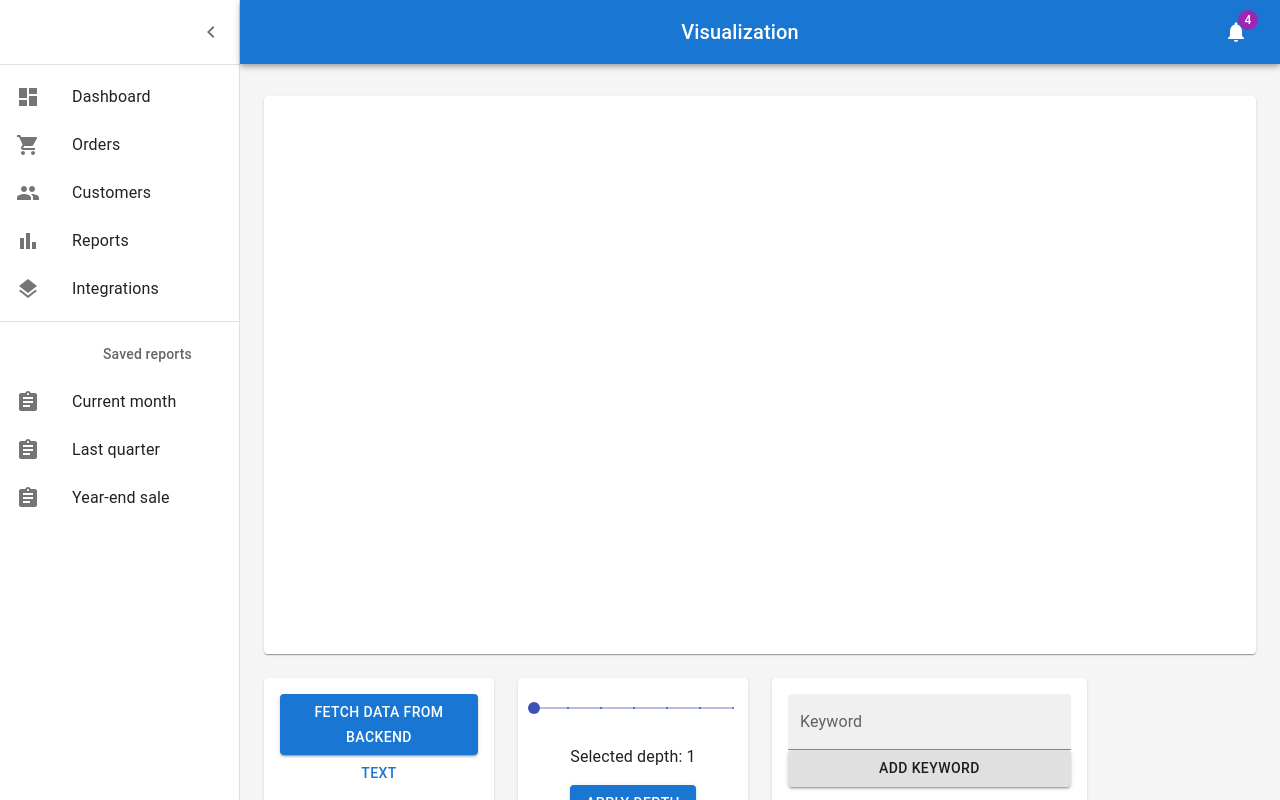
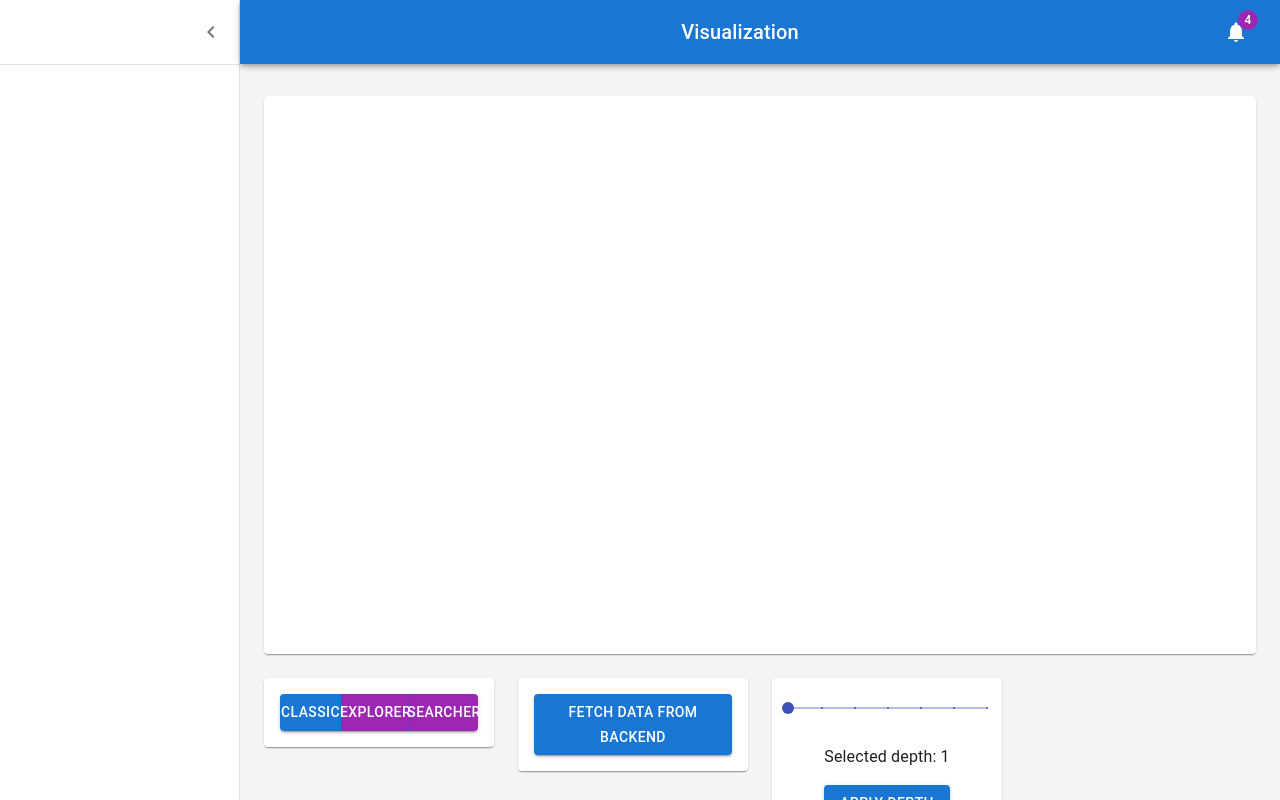
Before and after one commit to vgg-fiit/vd-semestralny-projekt-18-dubovsky-vd-semestralny-projekt-18-dubovsky-vc, a React (Create React App) app in the folder code/frontend/: page / in a window 1280 px wide. Built offline with nearby package versions, Linux system fonts and the light colour scheme.

Commit message:
Added node selection with information on dashboar

```diff
--- a/code/frontend/src/components/dashboards/Dashboard.tsx
+++ b/code/frontend/src/components/dashboards/Dashboard.tsx
@@ -25,6 +25,7 @@ import GraphController from "./graphControls/GraphController";
 import { useEffect, useState } from "react";
 import axios from "axios";
 import GraphScene from "../visualization/GraphScene";
+import { SelectedListItems } from "./SelectedListItems";
 
 const drawerWidth: number = 240;
 
@@ -80,7 +81,7 @@ const mdTheme = createTheme();
 
 function DashboardContent() {
   const [open, setOpen] = React.useState(true);
-
+  const [selectedNodes, setSelectedNodes] = useState<any>([]); // Stores the selected nodes in the graph
   const [graphData, setGraphData] = useState<any>([]);
   const toggleDrawer = () => {
     setOpen(!open);
@@ -92,6 +93,18 @@ function DashboardContent() {
     console.log(graphData);
 
     setGraphData({ nodes: data.nodes, edges: data.edges });
+  };
+
+  const handleNodeSelection = (nodesUuIds: number[]) => {
+    if (graphData && graphData.nodes) {
+      // filter the nodes by the uuids
+
+      const filteredList = graphData.nodes.filter(
+        (node: any) => !!nodesUuIds.find((nodeUuId) => node.uuId === nodeUuId)
+      );
+      setSelectedNodes(filteredList);
+    }
+    // console.log(graphData.nodes);
   };
 
   return (
@@ -147,9 +160,10 @@ function DashboardContent() {
           </Toolbar>
           <Divider />
           <List component="nav">
-            {mainListItems}
-            <Divider sx={{ my: 1 }} />
-            {secondaryListItems}
+            {open && <SelectedListItems data={selectedNodes} />}
+            {/* Add  */}
+            {/* <Divider sx={{ my: 1 }} />
+            {secondaryListItems} */}
           </List>
         </Drawer>
         <Box
@@ -167,18 +181,19 @@ function DashboardContent() {
           <Toolbar />
           <Container maxWidth="lg" sx={{ mt: 4, mb: 4 }}>
             <Grid container spacing={3}>
-              {/* Chart */}
-
-              {/* Recent Deposits */}
-
-              {/* Canvas */}
               <Grid item xs={12}>
                 <Paper>
                   <Canvas
                     id="canvas"
                     style={{ width: "100%", aspectRatio: "16 / 9" }}
                   >
-                    if (graphData) {<GraphScene data={graphData} />}
+                    if (graphData){" "}
+                    {
+                      <GraphScene
+                        data={graphData}
+                        handleNodeSelection={handleNodeSelection}
+                      />
+                    }
                   </Canvas>
                 </Paper>
               </Grid>
--- /dev/null
+++ b/code/frontend/src/components/dashboards/SelectedListItems.tsx
@@ -0,0 +1,37 @@
+import {
+  ListItem,
+  ListItemAvatar,
+  ListItemText,
+  Typography,
+} from "@mui/material";
+import * as React from "react";
+
+export interface ISelectedListItemsProps {
+  data: any;
+}
+
+export function SelectedListItems(props: ISelectedListItemsProps) {
+  return (
+    <>
+      {props.data.map((item: any) => (
+        <ListItem alignItems="flex-start">
+          {/* <ListItemAvatar>
+              <Avatar alt="Remy Sharp" src="/static/images/avatar/1.jpg" />
+            </ListItemAvatar> */}
+          <ListItemText
+            primary={item.name}
+            secondary={
+              <React.Fragment>
+                {Object.keys(item).map((key: any) => (
+                  <Typography>{`${key}:${JSON.stringify(
+                    item[key]
+                  )}`}</Typography>
+                ))}
+              </React.Fragment>
+            }
+          />
+        </ListItem>
+      ))}
+    </>
+  );
+}
--- a/code/frontend/src/components/dashboards/graphControls/GraphController.tsx
+++ b/code/frontend/src/components/dashboards/graphControls/GraphController.tsx
@@ -5,6 +5,7 @@ import DepthSlider from "./DepthSlider";
 import KeywordSearch from "./KeywordSearch";
 import Button from "@mui/material/Button";
 import axios from "axios";
+import ViewSwitch from "./ViewSwitch";
 
 interface GraphControllerProps {
   onDataChange: (newState: any) => void;
@@ -13,25 +14,17 @@ interface GraphControllerProps {
 const GraphController: React.FC<GraphControllerProps> = ({ onDataChange }) => {
   const [selectedDepth, setSelectedDepth] = useState<number>(0);
   const [data, setData] = useState<any>([]);
+  const [view, setView] = useState<"classic" | "explorer" | "searcher">(
+    "classic"
+  );
 
   const handleDepthChange = (depth: number) => {
     setSelectedDepth(depth);
   };
 
-  const categories = [
-    {
-      name: "Category 1",
-      content: <div>Category 1 content goes here</div>,
-    },
-    {
-      name: "Category 2",
-      content: <div>Category 2 content goes here</div>,
-    },
-    {
-      name: "Category 3",
-      content: <div>Category 3 content goes here</div>,
-    },
-  ];
+  const handleViewChange = (viewType: "classic" | "explorer" | "searcher") => {
+    setView(viewType);
+  };
 
   const handleFetch = () => {
     axios
@@ -64,10 +57,20 @@ const GraphController: React.FC<GraphControllerProps> = ({ onDataChange }) => {
             flexDirection: "column",
           }}
         >
+          <ViewSwitch onViewTypeChange={handleViewChange} />
+        </Paper>
+      </Grid>
+      <Grid item xs={12} md={4} lg={3}>
+        <Paper
+          sx={{
+            p: 2,
+            display: "flex",
+            flexDirection: "column",
+          }}
+        >
           <Button onClick={handleFetch} variant="contained">
             Fetch data from backend
           </Button>
-          <Button variant="text">Text</Button>
         </Paper>
       </Grid>
       <Grid item xs={12} md={4} lg={3}>
@@ -94,18 +97,6 @@ const GraphController: React.FC<GraphControllerProps> = ({ onDataChange }) => {
           <KeywordSearch />
         </Paper>
       </Grid>
-
-      <Grid item xs={12} md={8} lg={4}>
-        <Paper
-          sx={{
-            p: 2,
-            display: "flex",
-            flexDirection: "column",
-          }}
-        >
-          <CategorySwitcher categories={categories} />
-        </Paper>
-      </Grid>
     </>
   );
 };
--- /dev/null
+++ b/code/frontend/src/components/dashboards/graphControls/ViewSwitch.tsx
@@ -0,0 +1,42 @@
+import React, { useState } from "react";
+import { ButtonGroup, Button } from "@mui/material";
+
+interface ViewSwitcherProps {
+  onViewTypeChange: (viewType: "classic" | "explorer" | "searcher") => void;
+}
+
+const ViewSwitch: React.FC<ViewSwitcherProps> = ({ onViewTypeChange }) => {
+  const [selectedView, setSelectedView] = useState<
+    "classic" | "explorer" | "searcher"
+  >("classic");
+
+  const handleViewChange = (viewType: "classic" | "explorer" | "searcher") => {
+    setSelectedView(viewType);
+    onViewTypeChange(viewType);
+  };
+
+  return (
+    <ButtonGroup variant="contained">
+      <Button
+        color={selectedView === "classic" ? "primary" : "secondary"}
+        onClick={() => handleViewChange("classic")}
+      >
+        Classic
+      </Button>
+      <Button
+        color={selectedView === "explorer" ? "primary" : "secondary"}
+        onClick={() => handleViewChange("explorer")}
+      >
+        Explorer
+      </Button>
+      <Button
+        color={selectedView === "searcher" ? "primary" : "secondary"}
+        onClick={() => handleViewChange("searcher")}
+      >
+        Searcher
+      </Button>
+    </ButtonGroup>
+  );
+};
+
+export default ViewSwitch;
--- a/code/frontend/src/components/dashboards/listItems.tsx
+++ b/code/frontend/src/components/dashboards/listItems.tsx
@@ -11,7 +11,7 @@ import LayersIcon from "@mui/icons-material/Layers";
 import AssignmentIcon from "@mui/icons-material/Assignment";
 
 export const mainListItems = (
-  <React.Fragment>
+  <>
     <ListItemButton>
       <ListItemIcon>
         <DashboardIcon />
@@ -42,7 +42,7 @@ export const mainListItems = (
       </ListItemIcon>
       <ListItemText primary="Integrations" />
     </ListItemButton>
-  </React.Fragment>
+  </>
 );
 
 export const secondaryListItems = (
--- a/code/frontend/src/components/visualization/Graph.tsx
+++ b/code/frontend/src/components/visualization/Graph.tsx
@@ -1,17 +1,30 @@
-import React from "react";
+import React, { useState } from "react";
 import { Vector3, BufferGeometry, LineBasicMaterial, Line } from "three";
 import { useThree, useFrame } from "@react-three/fiber";
 
 interface NodeProps {
   position: Vector3;
   color?: string;
+  selectedColor?: string;
+  onClick?: () => void;
 }
 
-export const Node: React.FC<NodeProps> = ({ position, color = "red" }) => {
+export const Node: React.FC<NodeProps> = ({
+  position,
+  color = "red",
+  selectedColor = "green",
+  onClick,
+}) => {
+  const [selected, setSelected] = useState(false);
+  const handleClick = () => {
+    setSelected(!selected);
+    if (onClick) onClick();
+  };
+
   return (
-    <mesh position={position}>
+    <mesh position={position} onClick={handleClick}>
       <sphereGeometry args={[0.1, 16, 16]} />
-      <meshStandardMaterial color={color} />
+      <meshStandardMaterial color={selected ? selectedColor : color} />
     </mesh>
   );
 };
--- a/code/frontend/src/components/visualization/GraphScene.tsx
+++ b/code/frontend/src/components/visualization/GraphScene.tsx
@@ -8,11 +8,34 @@ import { Node, Edge } from "./Graph";
 
 interface GraphSceneProps {
   data: any;
+  handleNodeSelection: (selected: any) => void;
 }
 
-const GraphScene: React.FC<GraphSceneProps> = ({ data }) => {
+const GraphScene: React.FC<GraphSceneProps> = ({
+  data,
+  handleNodeSelection,
+}) => {
+  const [selectedNodes, setSelectedNodes] = useState<number[]>([]);
+
+  const handleNodeClick = (index: number) => {
+    setSelectedNodes((prevSelectedNodes) => {
+      if (prevSelectedNodes.includes(index)) {
+        // Deselect the node by removing its index from the selectedNodes array
+        return prevSelectedNodes.filter((i) => i !== index);
+      } else {
+        // Select the node by adding its index to the selectedNodes array
+        return [...prevSelectedNodes, index];
+      }
+    });
+  };
+
+  useEffect(() => {
+    handleNodeSelection(selectedNodes);
+  }, [selectedNodes]);
+
   return (
     <>
+      <pointLight position={[10, 10, 10]} />
       <OrbitControls />
       <group>
         {data && data.nodes
@@ -28,6 +51,7 @@ const GraphScene: React.FC<GraphSceneProps> = ({ data }) => {
                     )
                   }
                   color="blue"
+                  onClick={() => handleNodeClick(node.uuId)}
                 />
               );
             })
```
Also changed, not shown: code/frontend/src/components/dashboards/graphControls/todos.md (added, +10 -0 lines).
